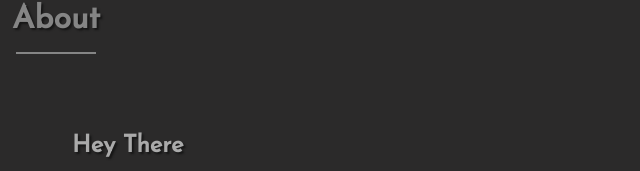
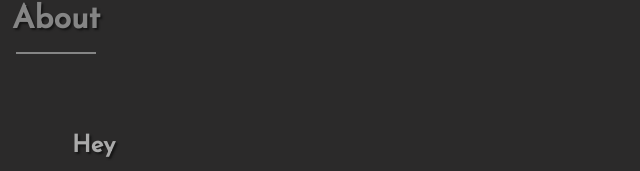
Before and after one commit to akashrajput25/akash_1, a plain HTML site: page index.html in a window 1280 px wide. Shown: the part 876-1047 px from the top of the page, 584-1224 px from the left. Drawn offline with nearby package versions, Linux system fonts and the light colour scheme.

Commit message:
text update

```diff
--- a/index.html
+++ b/index.html
@@ -63,7 +63,7 @@
                     <img src="mypic.jpg" alt="">
                 </div>
                 <div>
-                    <h2 class="about_subtitle">Hey There</h2>
+                    <h2 class="about_subtitle">Hey</h2>
                     <p class="about_text">Akash is a Product Solution Engineer in Juspay Technologies and was an
                         Associate Software Engineer in Highradius Technology Private Ltd.
                         He has been working in the industry for close to 4 years, primarily helping build scalable SAAS
```
